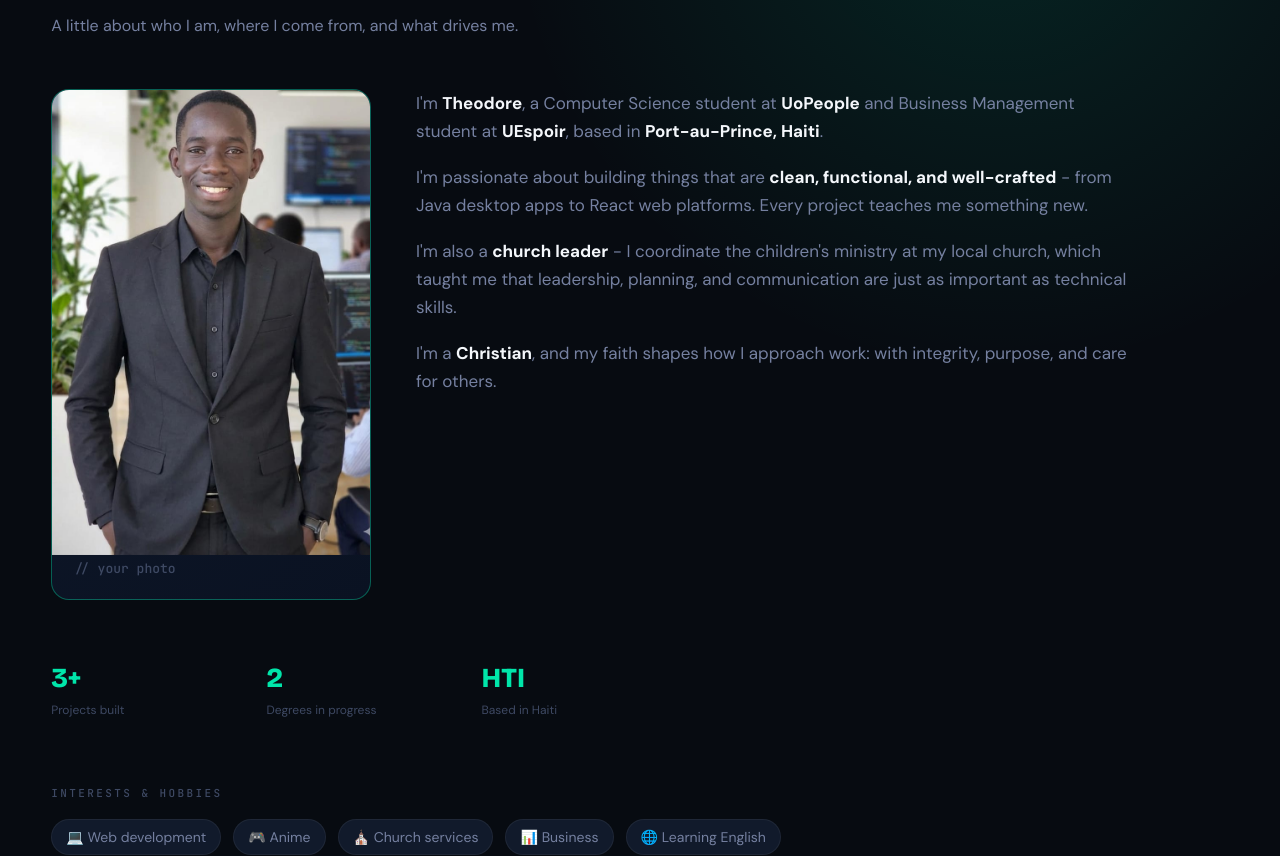
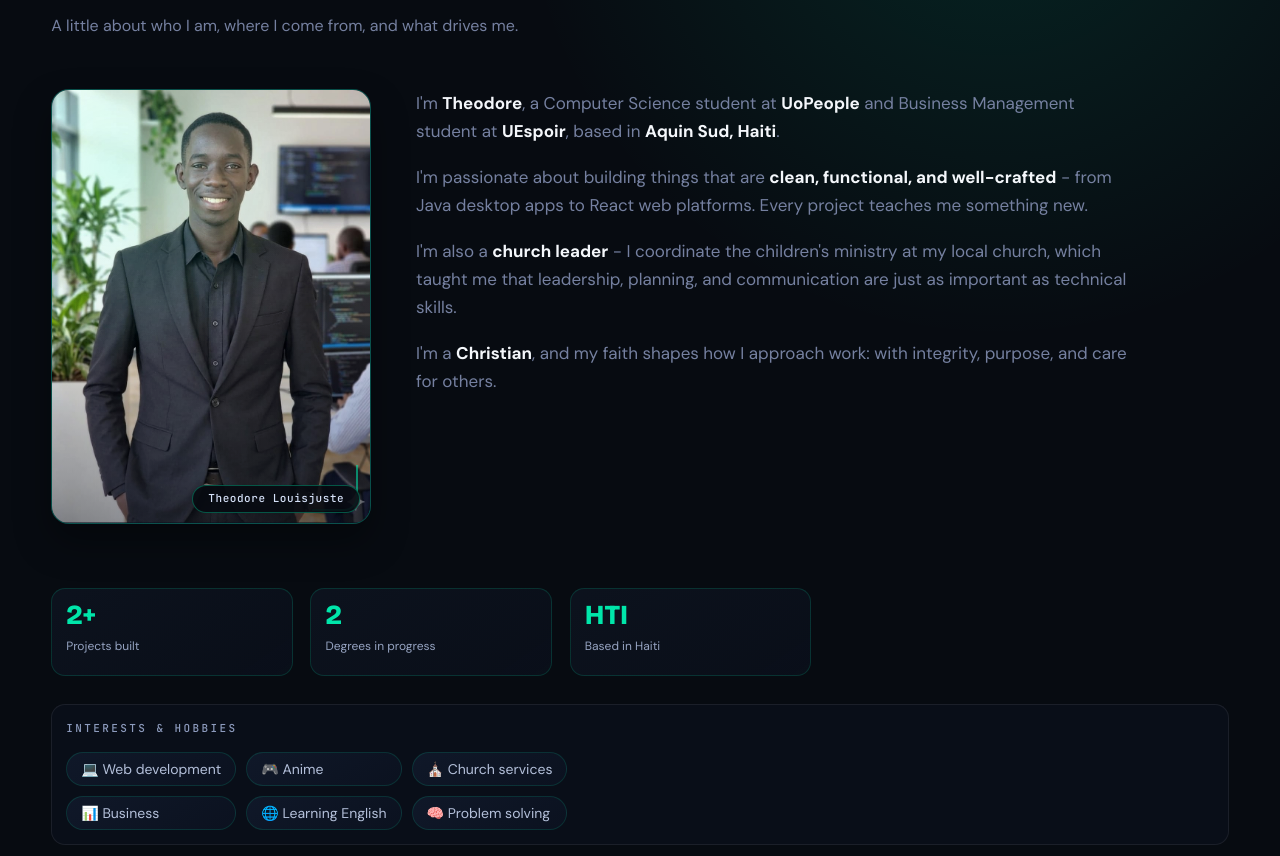
Before and after one commit to Thalex35/MonPortfolio, a React (Vite) app: page /about in a window 1280 px wide. Shown: the part 900-1756 px from the top of the page. Built offline with nearby package versions, Linux system fonts and the light colour scheme.

Commit message:
last arrangment

```diff
--- a/src/pages/About.jsx
+++ b/src/pages/About.jsx
@@ -13,14 +13,15 @@ export default function About() {
       <div className="about_content">
         <div className="about_photo_card">
           <img src={me} alt="Theodore portrait" className="about_photo" />
-          <span className="about_photo_tag">// your photo</span>
+          <span className="about_photo_nameplate">Theodore Louisjuste</span>
         </div>
 
         <div className="about_text">
           <p>
             I&apos;m <strong>Theodore</strong>, a Computer Science student at{" "}
             <strong>UoPeople</strong> and Business Management student at{" "}
-            <strong>UEspoir</strong>, based in <strong>Port-au-Prince, Haiti</strong>.
+            <strong>UEspoir</strong>, based in <strong>Aquin Sud, Haiti</strong>
+            .
           </p>
           <p>
             I&apos;m passionate about building things that are{" "}
@@ -44,7 +45,7 @@ export default function About() {
       <div className="about_extra">
         <div className="about_stats">
           <div className="about_stat">
-            <p className="about_stat_value">3+</p>
+            <p className="about_stat_value">2+</p>
             <p className="about_stat_label">Projects built</p>
           </div>
           <div className="about_stat">
--- a/src/pages/Projects.jsx
+++ b/src/pages/Projects.jsx
@@ -7,12 +7,12 @@ export default function Projects() {
       meta: "PROJECT_01 - GROUP PROJECT - 2025",
       description:
         "A homework and deadline manager for university students. Built with my team (Group 7) as part of the Web Design Bootcamp - 7 pages, full React + Node.js + SQLite stack with localStorage for the prototype.",
-      tech: ["React.js", "Node.js", "Express", "SQLite", "localStorage"],
+      tech: ["React.js", "localStorage", "supabase"],
       featured: true,
       links: [
         { label: "github", url: "#" },
         { label: "demo", url: "#" },
-      ]
+      ],
     },
     {
       title: "Anime Watchlist",
@@ -22,7 +22,7 @@ export default function Projects() {
       tech: ["React.js", "useContext", "useState", "CSS Modules"],
       featured: false,
       links: [{ label: "github", url: "#" }],
-    }
+    },
   ];
 
   return (
@@ -50,7 +50,9 @@ export default function Projects() {
               </div>
 
               <div className="project_side">
-                {project.featured ? <p className="project_badge">featured</p> : null}
+                {project.featured ? (
+                  <p className="project_badge">featured</p>
+                ) : null}
                 <div className="project_links">
                   {project.links.map((link) => (
                     <a key={link.label} href={link.url}>
--- a/src/pages/Skills.jsx
+++ b/src/pages/Skills.jsx
@@ -4,28 +4,28 @@ const skillGroups = [
   {
     title: "FRONTEND DEVELOPMENT",
     items: [
-      { name: "React.js", level: "Intermediate", tone: "accent" },
-      { name: "JavaScript", level: "Intermediate", tone: "accent" },
-      { name: "HTML5", level: "Comfortable", tone: "accent" },
-      { name: "CSS3", level: "Comfortable", tone: "accent" },
-      { name: "Vite", level: "Learning", tone: "neutral" },
-      { name: "React Router", level: "Learning", tone: "neutral" },
+      { name: "React.js", level: "Intermediate" },
+      { name: "JavaScript", level: "Intermediate" },
+      { name: "HTML5", level: "Comfortable" },
+      { name: "CSS3", level: "Comfortable" },
+      { name: "Vite", level: "Learning" },
+      { name: "React Router", level: "Learning" },
     ],
   },
   {
     title: "BACKEND & DATA",
     items: [
-      { name: "Java", level: "Intermediate", tone: "accent" },
-      { name: "SQLite", level: "Comfortable", tone: "accent" },
-      { name: "REST API", level: "Comfortable", tone: "neutral" },
+      { name: "Java", level: "Intermediate" },
+      { name: "SQLite", level: "Comfortable" },
+      { name: "REST API", level: "Comfortable" },
     ],
   },
   {
     title: "TOOLS & ENVIRONMENT",
     items: [
-      { name: "Git", level: "Comfortable", tone: "neutral" },
-      { name: "GitHub", level: "Comfortable", tone: "neutral" },
-      { name: "VS Code", level: "Daily use", tone: "neutral" },
+      { name: "Git", level: "Comfortable" },
+      { name: "GitHub", level: "Comfortable" },
+      { name: "VS Code", level: "Daily use" },
     ],
   },
 ];
@@ -48,7 +48,7 @@ export default function Skills() {
               {group.items.map((item) => (
                 <article
                   key={item.name}
-                  className={`skill_card ${item.tone === "accent" ? "is_accent" : ""}`}
+                  className={`skill_card ${item.level === "Learning" ? "is_learning" : "is_accent"}`}
                 >
                   <p className="skill_name">{item.name}</p>
                   <p className="skill_level">{item.level}</p>
--- a/src/styles/about.css
+++ b/src/styles/about.css
@@ -37,35 +37,75 @@
 .about_photo_card {
   position: relative;
   overflow: hidden;
-  border: 1px solid var(--accent-border);
-  border-radius: var(--r-lg);
+  border: 1px solid rgba(0, 230, 170, 0.28);
+  border-radius: 18px;
   background: linear-gradient(145deg, #10192b 0%, #0a1222 100%);
-  min-height: 250px;
+  min-height: 260px;
+  box-shadow:
+    0 18px 36px rgba(0, 0, 0, 0.35),
+    inset 0 1px 0 rgba(255, 255, 255, 0.05);
 }
 
 .about_photo_card::before {
   position: absolute;
   inset: 0;
   content: "";
-  background: radial-gradient(circle at 22% 24%, rgba(0, 230, 170, 0.16), transparent 46%);
+  z-index: 2;
+  background:
+    radial-gradient(
+      circle at 20% 18%,
+      rgba(0, 230, 170, 0.16),
+      transparent 45%
+    ),
+    linear-gradient(
+      to top,
+      rgba(8, 12, 22, 0.38),
+      rgba(8, 12, 22, 0.05) 45%,
+      transparent 70%
+    );
+  pointer-events: none;
+}
+
+.about_photo_card::after {
+  position: absolute;
+  right: 12px;
+  bottom: 12px;
+  width: 44px;
+  height: 44px;
+  border-right: 2px solid rgba(0, 230, 170, 0.55);
+  border-bottom: 2px solid rgba(0, 230, 170, 0.55);
+  border-radius: 0 0 14px 0;
+  content: "";
+  z-index: 3;
   pointer-events: none;
 }
 
 .about_photo {
-  width: 118%;
-  height: 118%;
+  width: 100%;
+  height: 100%;
   object-fit: cover;
-  object-position: center 24%;
-  transform: translate(-8%, -7%);
+  object-position: center 30%;
+  transform: scale(1.04);
+  transform-origin: center;
+  filter: saturate(0.92) contrast(1.04);
 }
 
-.about_photo_tag {
+.about_photo_nameplate {
   position: absolute;
-  left: 22px;
-  bottom: 18px;
-  color: var(--text-lo);
+  right: 10px;
+  bottom: 10px;
+  z-index: 4;
+  min-height: 28px;
+  display: inline-flex;
+  align-items: center;
+  padding: 0 15px;
+  border: 1px solid rgba(0, 230, 170, 0.34);
+  border-radius: 999px;
+  background: rgba(7, 11, 17, 0.9);
+  color: #d5e1f8;
   font-family: var(--font-mono);
-  font-size: 13px;
+  font-size: 11px;
+  letter-spacing: 0.05em;
 }
 
 .about_text p {
@@ -86,18 +126,24 @@
 }
 
 .about_extra {
-  margin-top: clamp(42px, 5vw, 86px);
+  margin-top: clamp(44px, 5vw, 86px);
+  display: grid;
+  gap: 28px;
 }
 
 .about_stats {
   display: grid;
-  grid-template-columns: repeat(3, minmax(0, 1fr));
-  gap: clamp(14px, 2vw, 30px);
-  max-width: 620px;
+  grid-template-columns: repeat(3, minmax(140px, 1fr));
+  gap: clamp(12px, 1.4vw, 18px);
+  max-width: 760px;
 }
 
 .about_stat {
-  min-height: 74px;
+  min-height: 88px;
+  border: 1px solid rgba(0, 230, 170, 0.16);
+  border-radius: 14px;
+  background: linear-gradient(145deg, rgba(13, 20, 32, 0.86), rgba(10, 16, 27, 0.82));
+  padding: 12px 14px;
 }
 
 .about_stat_value {
@@ -111,38 +157,41 @@
 
 .about_stat_label {
   margin: 8px 0 0;
-  color: var(--text-lo);
+  color: #97a4c2;
   font-size: clamp(12px, 0.86vw, 14px);
 }
 
 .about_hobbies {
-  margin-top: clamp(30px, 3.6vw, 54px);
+  border: 1px solid rgba(255, 255, 255, 0.07);
+  border-radius: 14px;
+  background: rgba(11, 18, 30, 0.65);
+  padding: 14px;
 }
 
 .about_hobbies_title {
-  margin: 0 0 16px;
-  color: var(--text-lo);
+  margin: 0 0 14px;
+  color: #8d9bbd;
   font-family: var(--font-mono);
   font-size: 11px;
   letter-spacing: 0.22em;
 }
 
 .about_hobbies_list {
-  display: flex;
-  flex-wrap: wrap;
-  gap: 12px;
-  max-width: 860px;
+  display: grid;
+  grid-template-columns: repeat(3, minmax(0, max-content));
+  gap: 10px;
+  justify-content: start;
 }
 
 .about_hobbies_list span {
   display: inline-flex;
   align-items: center;
-  min-height: 36px;
+  min-height: 34px;
   padding: 0 14px;
-  border: 1px solid var(--border);
+  border: 1px solid rgba(0, 230, 170, 0.14);
   border-radius: 999px;
-  background: #111a2b;
-  color: var(--text-mid);
+  background: linear-gradient(145deg, rgba(17, 26, 43, 0.92), rgba(12, 19, 33, 0.92));
+  color: #b4c0da;
   font-size: 14px;
 }
 
@@ -162,7 +211,12 @@
   }
 
   .about_stats {
+    grid-template-columns: repeat(3, minmax(0, 1fr));
     max-width: 100%;
+  }
+
+  .about_hobbies_list {
+    grid-template-columns: repeat(2, minmax(0, max-content));
   }
 }
 
@@ -189,7 +243,8 @@
   }
 
   .about_hobbies_list {
-    gap: 10px;
+    grid-template-columns: 1fr;
+    gap: 9px;
   }
 
   .about_hobbies_list span {
--- a/src/styles/contact.css
+++ b/src/styles/contact.css
@@ -1,5 +1,6 @@
 .contact {
   padding: 24px clamp(20px, 4vw, 72px) 84px;
+  border-top: 1px solid rgba(0, 230, 170, 0.2);
 }
 
 .contact_kicker {
@@ -50,7 +51,7 @@
   display: flex;
   align-items: center;
   gap: 12px;
-  border: 1px solid var(--border);
+  border: 1px solid rgba(0, 230, 170, 0.2);
   border-radius: 12px;
   background: rgba(16, 23, 36, 0.9);
   padding: 10px 12px;
@@ -98,10 +99,14 @@
   display: grid;
   align-content: start;
   gap: 8px;
+  border: 1px solid rgba(0, 230, 170, 0.18);
+  border-radius: 14px;
+  padding: 14px;
+  background: rgba(12, 18, 30, 0.55);
 }
 
 .contact_form label {
-  color: var(--text-lo);
+  color: #8d9bbd;
   font-family: var(--font-mono);
   font-size: 11px;
   letter-spacing: 0.16em;
@@ -110,7 +115,7 @@
 .contact_form input,
 .contact_form textarea {
   width: 100%;
-  border: 1px solid var(--border);
+  border: 1px solid rgba(0, 230, 170, 0.14);
   border-radius: 10px;
   background: rgba(16, 23, 36, 0.86);
   padding: 10px 12px;
--- a/src/styles/skills.css
+++ b/src/styles/skills.css
@@ -41,7 +41,7 @@
 
 .skills_group_title {
   margin: 0;
-  color: var(--text-lo);
+  color: var(--text-mid);
   font-family: var(--font-mono);
   font-size: 11px;
   letter-spacing: 0.22em;
@@ -72,6 +72,11 @@
   );
 }
 
+.skill_card.is_learning {
+  border-color: rgba(255, 255, 255, 0.09);
+  background: linear-gradient(145deg, rgba(13, 20, 33, 0.95), rgba(11, 17, 28, 0.95));
+}
+
 .skill_name {
   margin: 0;
   color: var(--text-hi);
@@ -84,11 +89,15 @@
   color: var(--accent);
 }
 
+.skill_card.is_learning .skill_name {
+  color: #d9e2f7;
+}
+
 .skill_level {
   margin: 6px 0 0;
-  color: var(--text-lo);
+  color: #97a4c2;
   font-family: var(--font-mono);
-  font-size: 12px;
+  font-size: 13px;
 }
 
 @media (max-width: 1100px) {
```
Also changed, not shown: src/styles/projects.css (+29 -25 lines).
